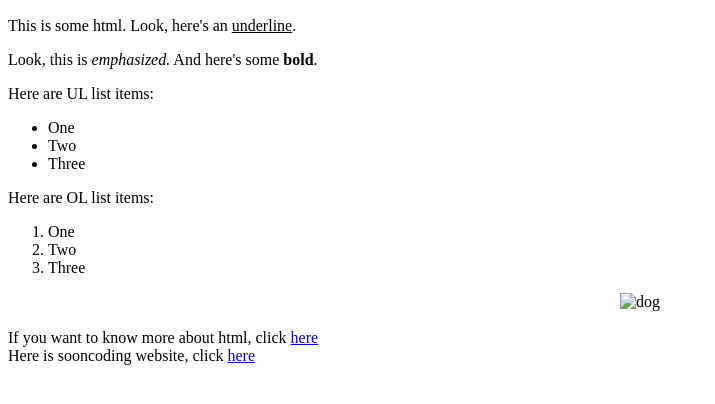
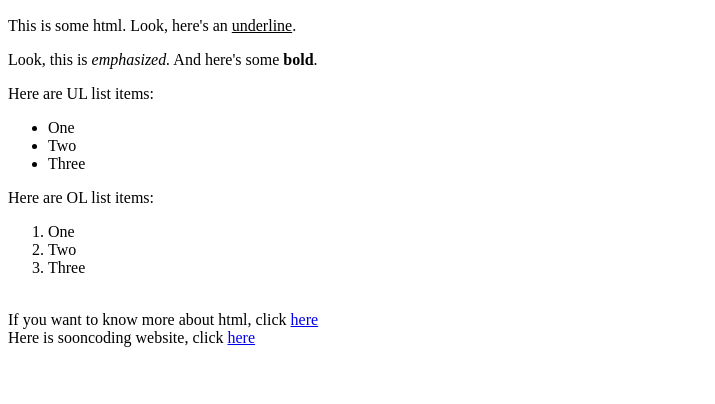
Before and after one commit to soon0142/soon0142.github.io, a plain HTML site: page index.html in a window 1280 px wide. Shown: the part 96-500 px from the top of the page, without its empty margins (0-715 px from the left). Drawn offline with Linux system fonts and the light colour scheme.

Commit message:
Comment out image tag in index.html
Commented out the image tag for the dog picture.

```diff
--- a/index.html
+++ b/index.html
@@ -16,7 +16,7 @@
     <li>Two</li>
     <li>Three</li>
 </ol>
-<center><img src="dog.jpg" alt="dog"></center>
+<!-- <center><img src="dog.jpg" alt="dog"></center> -->
 <br>
 If you want to know more about html, click
 <a href="https://www.w3schools.com/html/">here</a>
```
